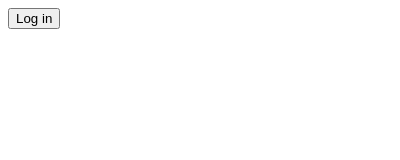
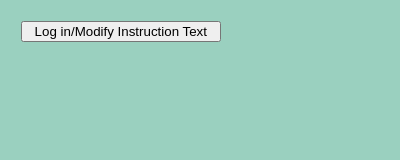
Before and after one commit to o00Jason00o/ChatGPT-Web-Extension, a browser extension: page extension/popup.html in a window 400 px wide. Drawn offline with Linux system fonts and the light colour scheme.

Commit message:
added popup formatting

```diff
--- a/extension/popup.html
+++ b/extension/popup.html
@@ -5,7 +5,7 @@
   </head>
 
   <body>
-    <button id="loginBtn">Log in</button>
+    <button id="loginBtn">Log in/Modify Instruction Text</button>
   </body>
   <script src="popup_script.js"></script>
 </html>
--- a/extension/popup_script.js
+++ b/extension/popup_script.js
@@ -5,7 +5,7 @@ window.onload = function() {
     btn.addEventListener("click", () => {
 
         chrome.tabs.create({
-            url: "http://www.google.com/"
+            url: "http://www.google.com/" //replace with login page URL
         });
     })
 }
--- a/extension/popup_style.css
+++ b/extension/popup_style.css
@@ -0,0 +1,8 @@
+body {
+    background: #9ad0bf;
+    padding: 0.8em
+}
+
+button{
+    width: 15em;
+}
```
